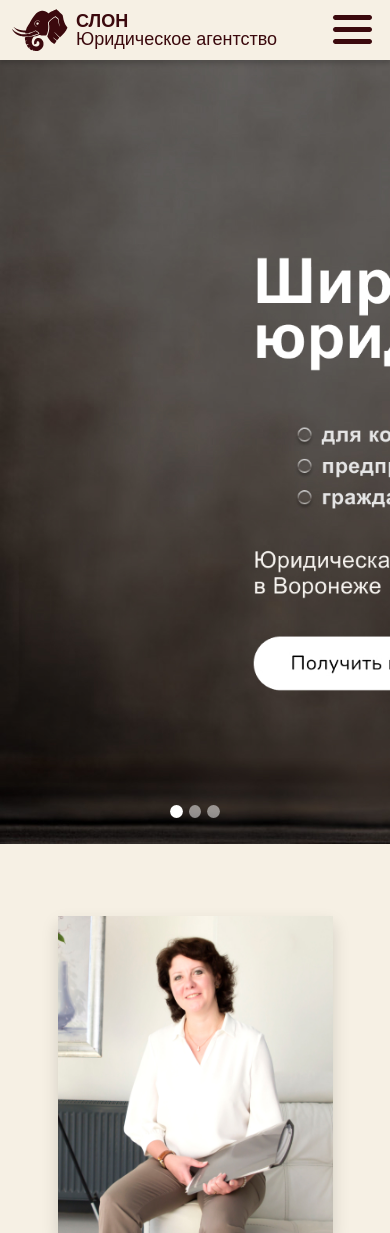
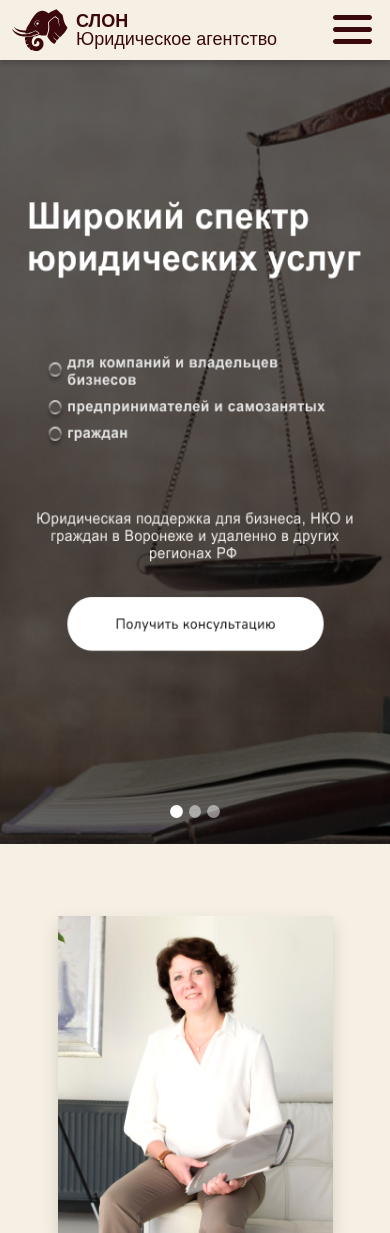
Before and after one commit to wja36rus/project-slon, a PHP site: page / in a window 390 px wide. Shown: the top 1233 px of the page. Run offline with PHP 8.4, Linux system fonts and the light colour scheme.

Commit message:
and mobile

```diff
--- a/index.html
+++ b/index.html
@@ -127,13 +127,19 @@
             </div>
             <div class="carousel-inner">
                 <div class="carousel-item item-1 active">
-                    <div class="container d-flex align-items-md-end vh-100"></div>
+                    <div class="container d-flex align-items-md-end vh-100">
+                        <img class="yes810 img-fluid ms-auto me-auto" src="images/home/home1-991-text.png" alt="">
+                    </div>
                 </div>
                 <div class="carousel-item item-2">
-                    <div class="container d-flex align-items-md-end vh-100"></div>
+                    <div class="container d-flex align-items-md-end vh-100">
+                        <img class="yes810 img-fluid ms-auto me-auto" src="images/home/home2-991-text.png" alt="">
+                    </div>
                 </div>
                 <div class="carousel-item item-3">
-                    <div class="container d-flex align-items-md-end vh-100"></div>
+                    <div class="container d-flex align-items-md-end vh-100">
+                        <img class="yes810 img-fluid ms-auto me-auto" src="images/home/home3-991-text.png" alt="">
+                    </div>
                 </div>
             </div>
         </div>
--- a/style/home.less
+++ b/style/home.less
@@ -58,6 +58,26 @@
     margin-bottom: 8rem;
   }
 
+  .yes810 {
+    display: none;
+  }
+
+  @media screen and (max-width: 1399px) {
+    .item-1 {
+      background-image: url("../images/home/home1-1399.jpg");
+      background-position: center;
+    }
+
+    .item-2 {
+      background-image: url("../images/home/home2-1399.jpg");
+      background-position: center;
+    }
+
+    .item-3 {
+      background-image: url("../images/home/home3-1399.jpg");
+      background-position: center;
+    }
+  }
   @media screen and (max-width: 991px) {
     h1 {
       font-size: @primary-size * 4;
@@ -76,7 +96,26 @@
       color: @light;
     }
   }
+  @media screen and (max-width: 810px) {
+    .item-1 {
+      background-image: url("../images/home/home1-991.jpg");
+      background-position: center;
+    }
 
+    .item-2 {
+      background-image: url("../images/home/home2-991.jpg");
+      background-position: center;
+    }
+
+    .item-3 {
+      background-image: url("../images/home/home3-991.jpg");
+      background-position: center;
+    }
+
+    .yes810 {
+      display: block;
+    }
+  }
   @media screen and (max-width: 768px) {
     .container {
       max-width: 100% !important;
--- a/style/index.css
+++ b/style/index.css
@@ -212,6 +212,23 @@
   padding: 15px 40px 15px 40px;
   margin-bottom: 8rem;
 }
+.home .yes810 {
+  display: none;
+}
+@media screen and (max-width: 1399px) {
+  .home .item-1 {
+    background-image: url("../images/home/home1-1399.jpg");
+    background-position: center;
+  }
+  .home .item-2 {
+    background-image: url("../images/home/home2-1399.jpg");
+    background-position: center;
+  }
+  .home .item-3 {
+    background-image: url("../images/home/home3-1399.jpg");
+    background-position: center;
+  }
+}
 @media screen and (max-width: 991px) {
   .home h1 {
     font-size: 36px;
@@ -226,6 +243,23 @@
   .home h4 {
     font-size: 22.5px;
     color: #F6F0E4;
+  }
+}
+@media screen and (max-width: 810px) {
+  .home .item-1 {
+    background-image: url("../images/home/home1-991.jpg");
+    background-position: center;
+  }
+  .home .item-2 {
+    background-image: url("../images/home/home2-991.jpg");
+    background-position: center;
+  }
+  .home .item-3 {
+    background-image: url("../images/home/home3-991.jpg");
+    background-position: center;
+  }
+  .home .yes810 {
+    display: block;
   }
 }
 @media screen and (max-width: 768px) {
```
Also changed, not shown: images/home/home1-1399.jpg (added), images/home/home1-991-text.png (added), images/home/home1-991.jpg (added), images/home/home2-1399.jpg (added), images/home/home2-991-text.png (added), images/home/home2-991.jpg (added), images/home/home3-1399.jpg (added), images/home/home3-991-text.png (added), images/home/home3-991.jpg (added), 1 other file.
